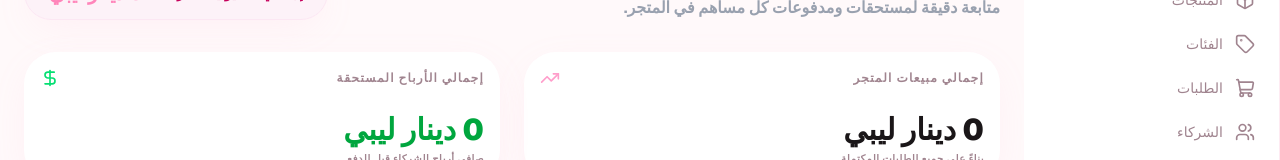
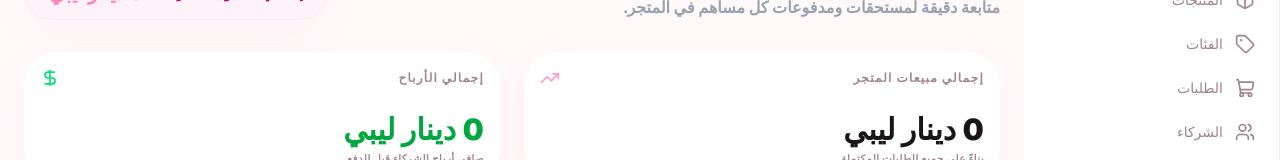
Before and after one commit to farajnaser/Haliz_sh, a Next.js app: page /admin/reports in a window 1280 px wide. Shown: the part 140-300 px from the top of the page. Built offline with nearby package versions, Linux system fonts and the light colour scheme; no server answers; the database is empty; sample sign-in values are in the browser's storage.

Commit message:
style: remove المستحقة word from profits labels in reports and products

```diff
--- a/components/admin/ReportsClient.tsx
+++ b/components/admin/ReportsClient.tsx
@@ -61,7 +61,7 @@ export default function ReportsClient({ initialData }: Props) {
         </Card>
         <Card className="border-0 shadow-sm bg-card rounded-[2rem] soft-shadow">
           <CardHeader className="flex flex-row items-center justify-between pb-2">
-            <CardTitle className="text-xs font-black text-muted-foreground uppercase tracking-widest">إجمالي الأرباح المستحقة</CardTitle>
+            <CardTitle className="text-xs font-black text-muted-foreground uppercase tracking-widest">إجمالي الأرباح</CardTitle>
             <DollarSign className="w-5 h-5 text-green-400" />
           </CardHeader>
           <CardContent>
```
